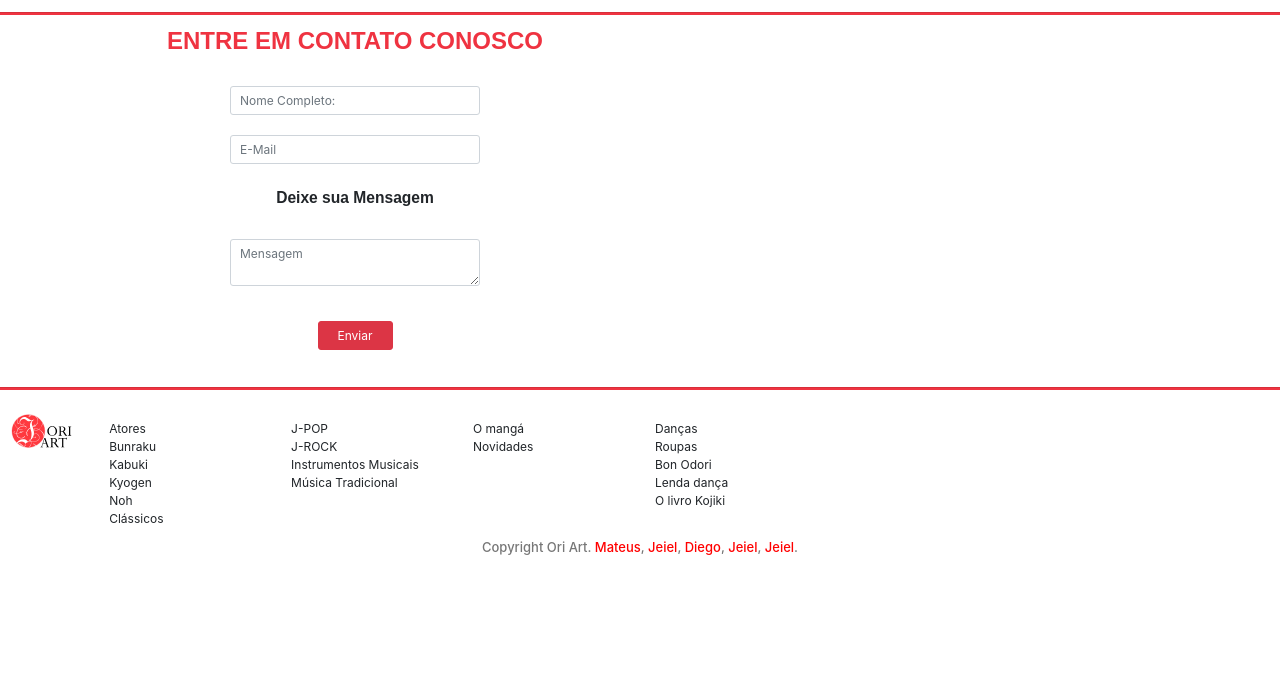
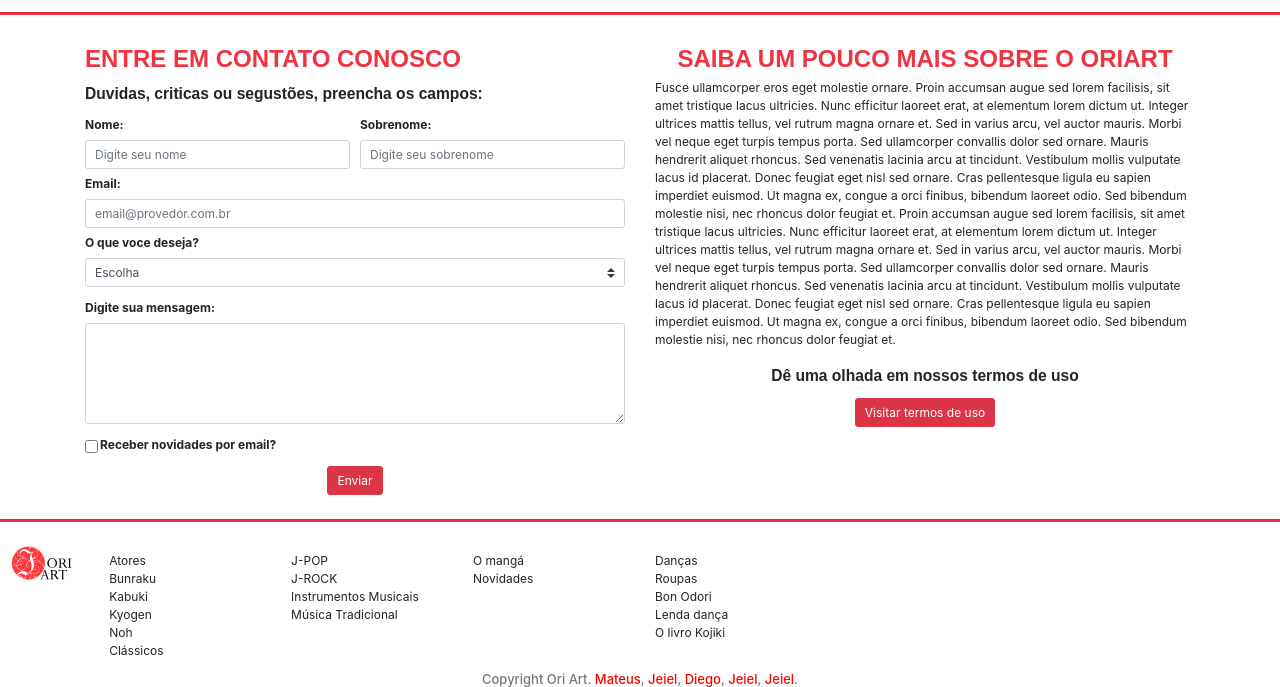
Before and after one commit to MateusVictorIderiha/2sem_prj_integrador, a PHP site: page /index.php?pagina=contato in a window 1280 px wide. Shown: the part 230-917 px from the top of the page. Before the commit the page ends 785 px from the top, so only its background shows below. Run offline with PHP 8.4, Linux system fonts and the light colour scheme; some libraries are stand-ins or nearby versions.

Commit message:
algumas alteraçoes no historia, refeito contato (verificar para caso de alteraçoes)

```diff
--- a/site/contato.php
+++ b/site/contato.php
@@ -1,52 +1,81 @@
-        <div class="container contato_cont">
-            <div class="row">
-                <div class="col-12 col-md-6">
-                    <div class="row">
-                        <div class="line d-md-none"></div>
+<div class="container">
+
+    <div class="row">
+        <div class="col-lg-6 col-md-12">
+            <h1 class="titulo mt-4">Entre em contato conosco</h1>
+            <h2 class="subtitulo py-2">Duvidas, criticas ou segustões, preencha os campos:</h2>
+
+            <article>
+                <form>
+                    <div class="form-row">
+                        <div class="col-lg-6">
+                            <label for="elementoNome"><strong>Nome:</strong></label>
+                            <input type="text" class="form-control" id="elementoNome" placeholder="Digite seu nome">
+                        </div>
+
+                        <div class="col-lg-6">
+                            <label for="elementoSobrenome"><strong>Sobrenome:</strong></label>
+                            <input type="text" class="form-control" id="elementoSobrenome" placeholder="Digite seu sobrenome">
+                        </div>
                     </div>
-                    <div class="row">
-                        <h1 class="titulo w-100 text-center">Entre em contato conosco</h1>
+
+                    <div class="form-group mt-2">
+                        <label for="email01"><strong>Email:</strong></label>
+                        <input type="email" class="form-control" id="email01" placeholder="email@provedor.com.br">
+
+                        <label class="mt-2"><strong>O que voce deseja?</strong></label>
+                        <select class="custom-select">
+                            <option value="">Escolha</option>
+                            <option value="1">Duvida</option>
+                            <option value="2">critica</option>
+                            <option value="3">Sugestão</option>
+                        </select>
                     </div>
-                    <div class="row">
-                        <div class="line d-md-none"></div>
+
+                    <div class="form-group">
+                        <label for="textoArea"><strong>Digite sua mensagem:</strong></label>
+                        <textarea class="form-control" id="textoArea" rows="5"></textarea>
                     </div>
-                    <form class="form-horizontal">
-                        <div class="row">
-                            <label class="inpum">
-                                <!--Nome completo:-->
-                                <input type="text" name="Completo" class="form-control" value="" placeholder="Nome Completo:"/>
+
+                    <div class="form-group">
+                        <div class="form-check">
+                            <input class="form-check-input" type="checkbox" id="checarBox">
+                            <label class="form-check-label" for="checarBox">
+                                <strong>Receber novidades por email?</strong>
                             </label>
                         </div>
-                        <div class="row">
-                            <label class="inpdois">
-                                <!--E-Mail-->
-                                <input type="text" name="E-mail" class="form-control" value="" placeholder="E-Mail"/>
-                            </label>
-                        </div>
-                        <div class="row">
-                            <div class="line d-md-none"></div>
-                        </div>
-                        <div>
-                            <h2 class="subtitulo w-100 text-center">Deixe sua Mensagem</h2>
-                        </div>
-                        <div class="row">
-                            <div class="line d-md-none"></div>
-                        </div>
-                        <div class="row">
-                            <label class="inpum">
-                                <!--Area de Texto-->
-                                <textarea class="form-control" placeholder="Mensagem"></textarea>
-                            </label>
-                        </div>
-                        <div class="row">
-                            <label class="m-auto">
-                                <input class="send btn btn-danger" type="submit" value="Enviar">
-                            </label>
-                        </div>
-                    </form>
-                </div>
-                <div class="d-none d-sm-block col-md-6">
+                    </div>
 
-                </div>
-            </div>
+                    <p class="text-center"><button type="submit" class="btn btn-danger">Enviar</button></p>
+                </form>
+            </article>
         </div>
+
+        <div class="col-lg-6 col-md-12 d-none d-sm-block">
+            <aside class="mt-4">
+                <h1 class="titulo text-center">Saiba um pouco mais sobre o OriArt</h1>
+
+                <p>
+                    Fusce ullamcorper eros eget molestie ornare. Proin accumsan augue sed lorem facilisis,
+                    sit amet tristique lacus ultricies. Nunc efficitur laoreet erat, at elementum lorem dictum ut.
+                    Integer ultrices mattis tellus, vel rutrum magna ornare et. Sed in varius arcu, vel auctor mauris.
+                    Morbi vel neque eget turpis tempus porta. Sed ullamcorper convallis dolor sed ornare.
+                    Mauris hendrerit aliquet rhoncus. Sed venenatis lacinia arcu at tincidunt. Vestibulum mollis
+                    vulputate lacus id placerat. Donec feugiat eget nisl sed ornare. Cras pellentesque ligula eu
+                    sapien imperdiet euismod. Ut magna ex, congue a orci finibus, bibendum laoreet odio. Sed bibendum
+                    molestie nisi, nec rhoncus dolor feugiat et. Proin accumsan augue sed lorem facilisis,
+                    sit amet tristique lacus ultricies. Nunc efficitur laoreet erat, at elementum lorem dictum ut.
+                    Integer ultrices mattis tellus, vel rutrum magna ornare et. Sed in varius arcu, vel auctor mauris.
+                    Morbi vel neque eget turpis tempus porta. Sed ullamcorper convallis dolor sed ornare.
+                    Mauris hendrerit aliquet rhoncus. Sed venenatis lacinia arcu at tincidunt. Vestibulum mollis
+                    vulputate lacus id placerat. Donec feugiat eget nisl sed ornare. Cras pellentesque ligula eu
+                    sapien imperdiet euismod. Ut magna ex, congue a orci finibus, bibendum laoreet odio. Sed bibendum
+                    molestie nisi, nec rhoncus dolor feugiat et.
+                </p>
+
+                <h2 class="subtitulo text-center mt-4">Dê uma olhada em nossos termos de uso</h2>
+                <p class="text-center mt-3"><a class="btn btn-danger" href="index.php?pagina=termo_uso" role="button">Visitar termos de uso</a></p>
+            </aside>
+        </div>
+    </div>
+</div>
--- a/site/historia.php
+++ b/site/historia.php
@@ -71,7 +71,7 @@
             <div class="offset-1 offset-lg-0 offset-md-0 col-lg-2 col-md-4 col-10 text-center">
                 <img src="midia/geral/danca_saiba_190.jpg" class="mt-5" alt="dança tipica do japao" style="width:auto;">
                 <h2 class="subtitulo pHistoria pt-2">Dança na arte</h2>
-                <p class="text-justify pHistoria">
+                <p class="text-justify pHistoria" style="border-left:1px polid #fff;">
                     Vestibulum ac dui et elit fringilla condimentum id sed felis.
                     Donec eu nunc molestie, accumsan dolor sit amet, sagittis felis.
                     Nullam iaculis purus quam, quis scelerisque sapien bibendum rhoncus.
```
